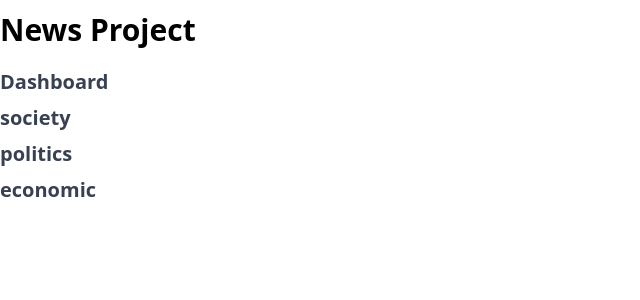
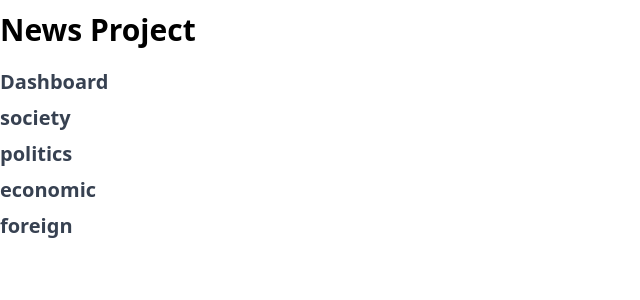
Before and after one commit to SonSeongJoon/NewsProject, a React (Create React App) app in the folder my-app/: page / in a window 1280 px wide. Shown: the top 300 px of the page, without its empty margins (0-640 px from the left). Built offline with nearby package versions, Linux system fonts and the light colour scheme; no server answers.

Commit message:
사이드바와 링크 연결 최적화

```diff
--- a/my-app/src/components/Category.js
+++ b/my-app/src/components/Category.js
@@ -13,7 +13,7 @@ const Category = ({ category }) => {
     return (
         <div>
                 <ul>
-                    <h1 className='sticky pb-1 top-0 bg-white text-3xl font-bold mb-5 text-gray-500'>{category}</h1>
+                    <h1 className='sticky pb-1 top-0 bg-white text-3xl font-bold mb-3 text-gray-500'>{category}</h1>
                     {filteredNews.map(item => (
                         <NewsCard key={item.id} item={item}/>
                     ))}
--- a/my-app/src/components/Dashboard.js
+++ b/my-app/src/components/Dashboard.js
@@ -19,7 +19,6 @@ const Dashboard = () => {
             }
         });
     }
-
     return (
         <>
             {Object.keys(firstNewsByCategory).map((cat) => (
--- a/my-app/src/components/Layout.js
+++ b/my-app/src/components/Layout.js
@@ -1,28 +1,20 @@
 import Header from "./Header";
-import Footer from "./Footer";
 import Sidebar from "./Sidebar";
-import {useState} from "react";
 
 function Layout({children}) {
-    const [selectedCategory, setSelectedCategory] = useState(null);
-    const handleCategorySelect = (category) => {
-        setSelectedCategory(category);
-    };
-
     return (
         <>
             <div
                 className='flex w-full max-w-screen-xl mx-auto h-screen overflow-y-auto'> {/* added h-screen and overflow-y-auto */}
                 <header className='flex flex-col sticky top-0 w-1/5 bg-white h-full'>
                     <Header/>
-                    <Sidebar onCategorySelect={handleCategorySelect}/>
+                    <Sidebar/>
                 </header>
                 <main className='m-3 w-4/5'>
                     <div className=' overflow-y-auto h-full'>
                         {children}
                     </div>
                 </main>
-
             </div>
         </>
     );
--- a/my-app/src/components/Sidebar.js
+++ b/my-app/src/components/Sidebar.js
@@ -2,18 +2,16 @@
 import React from 'react';
 import { Link } from 'react-router-dom';
 
-function Sidebar({ onCategorySelect }) {
-    const categories = ['Dashboard', 'society', 'politics', 'economic'];
-
+function Sidebar() {
+    const categories = ['Dashboard', 'society', 'politics', 'economic', 'foreign'];
     return (
         <div className='mt-5'>
             <ul>
                 {categories.map(category => (
                     <li key={category} className="mb-2">
                         <Link
-                            to={category === 'Dashboard' ? '/' : `/${category.toLowerCase()}`}
+                            to={category === 'Dashboard' ? '/'.toLowerCase() : `/${category.toLowerCase()}`}
                             className="text-gray-700 text-xl font-bold hover:underline"
-                            onClick={() => onCategorySelect(category.toLowerCase())}
                         >
                             {category}
                         </Link>
--- a/my-app/src/router/RouteConfig.js
+++ b/my-app/src/router/RouteConfig.js
@@ -10,6 +10,7 @@ function RouteConfig() {
             <Route path="/society" element={<Category category='society' />} />
             <Route path="/politics" element={<Category category='politics' />} />
             <Route path="/economic" element={<Category category='economic' />} />
+            <Route path="/foreign" element={<Category category='foreign' />} />
         </Routes>
     );
 }
```
